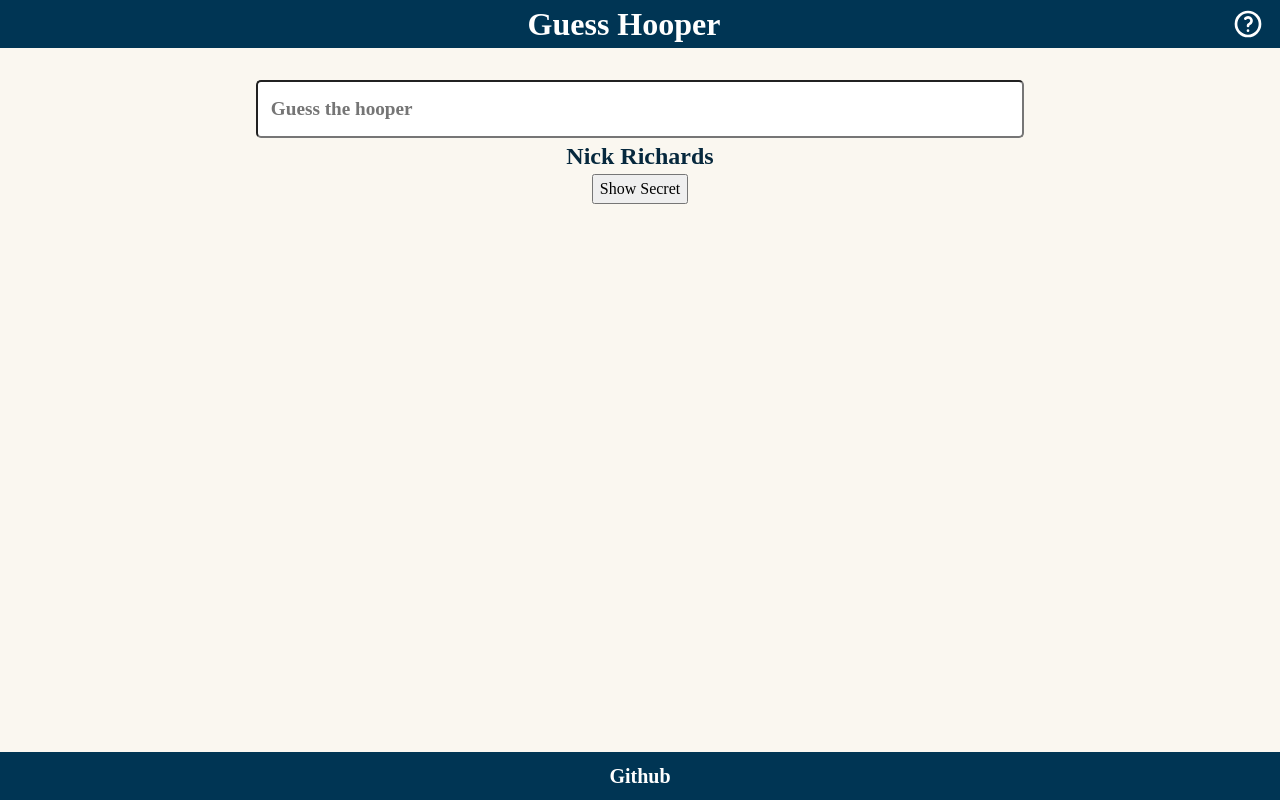
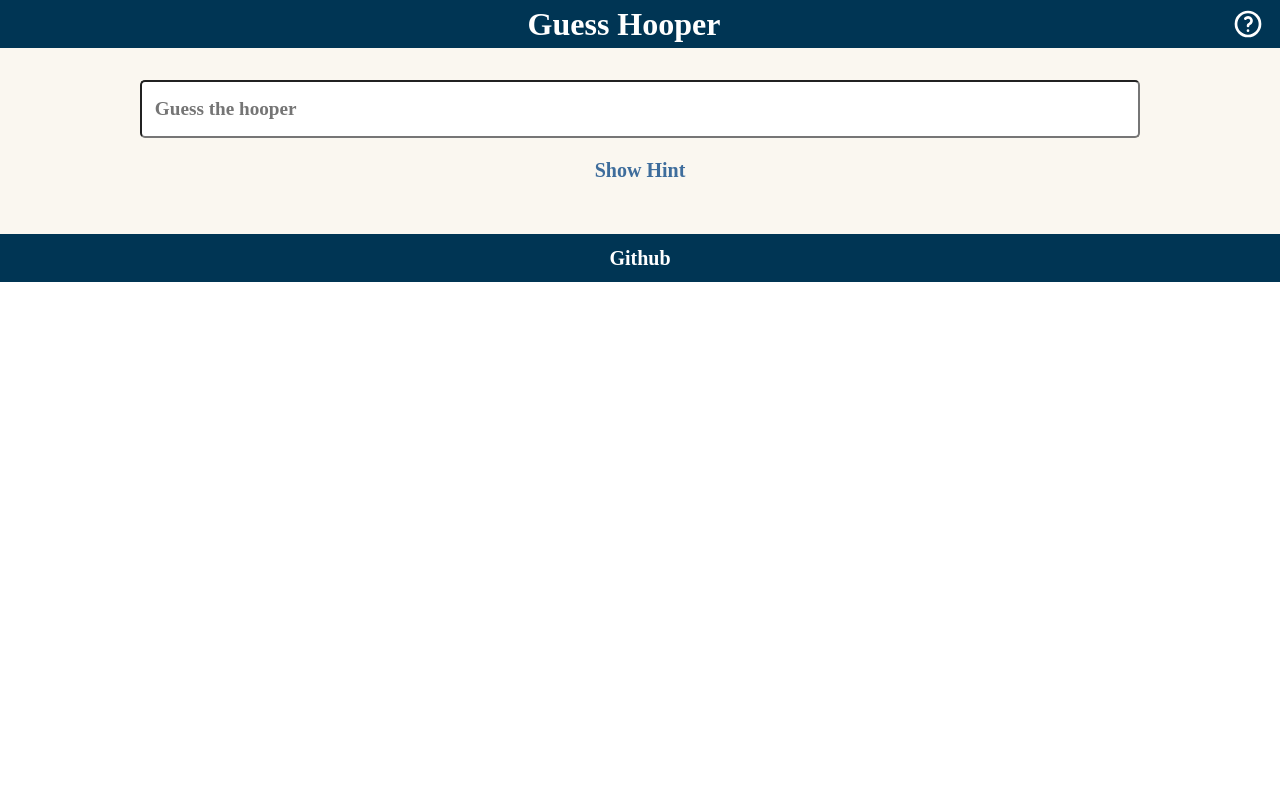
Before and after one commit to mmtakeuchi/guess-hooper, a React (Create React App) app: page / in a window 1280 px wide. Built offline with nearby package versions, Linux system fonts and the light colour scheme.

Commit message:
blackout player image when still playing

```diff
--- a/src/App.css
+++ b/src/App.css
@@ -1,5 +1,5 @@
 .App {
-  min-height: 100vh;
+  width: 100%;
   display: flex;
   flex-direction: column;
   background-color: #faf7f0;
@@ -14,6 +14,20 @@ main {
   align-items: center;
 }
 
+.result-btn {
+  cursor: pointer;
+  margin: 1rem 0;
+  border: none;
+  font-size: 1.25rem;
+  font-weight: 600;
+  background-color: rgba(0, 0, 0, 0);
+  color: #3e6d9c;
+}
+
+.result-btn:hover {
+  text-decoration: underline;
+}
+
 @media screen and (max-width: 500px) {
   main {
     padding: 1rem;
--- a/src/App.tsx
+++ b/src/App.tsx
@@ -14,6 +14,7 @@ const App = () => {
   const [secretHooper, setSecretHooper] = useState<IPlayerData | null>(null);
   const [correctGuess, setCorrectGuess] = useState(false);
   const [showSecret, setShowSecret] = useState(false);
+  const [isPlaying, setIsPlaying] = useState(true);
 
   const correctHooper = (player?: IPlayerData) => {
     if (player?.personId === secretHooper?.personId) {
@@ -36,6 +37,15 @@ const App = () => {
     getSecretHooper();
   }, []);
 
+  useEffect(() => {
+    const checkPlaying = () => {
+      let isActive = guesses.length < 8;
+      setIsPlaying(isActive);
+    };
+
+    checkPlaying();
+  }, [guesses]);
+
   return (
     <div className="App">
       <Navbar />
@@ -50,18 +60,20 @@ const App = () => {
           </div>
         )}
         <Autocomplete addGuess={addGuess} secretHooper={secretHooper} />
-        {secretHooper && (
-          <h2>{fullName(secretHooper?.firstName, secretHooper?.lastName)}</h2>
-        )}
+
         {!showSecret ? (
-          <button onClick={() => setShowSecret(!showSecret)}>
-            Show Secret
+          <button
+            className="result-btn"
+            onClick={() => setShowSecret(!showSecret)}
+          >
+            {isPlaying ? 'Show Hint' : 'Results'}
           </button>
         ) : (
           <Result
             correct={correctGuess}
             secretHooper={secretHooper}
             setIsOpen={setShowSecret}
+            isPlaying={isPlaying}
           />
         )}
         {guesses.length > 0 && (
--- a/src/components/Autocomplete/Autocomplete.scss
+++ b/src/components/Autocomplete/Autocomplete.scss
@@ -2,7 +2,7 @@
   display: block;
   position: relative;
   width: 100%;
-  max-width: 768px;
+  max-width: 1000px;
   margin: 0 auto;
 
   form {
--- a/src/components/Autocomplete/Autocomplete.tsx
+++ b/src/components/Autocomplete/Autocomplete.tsx
@@ -42,7 +42,7 @@ const Autocomplete = ({ addGuess, secretHooper }: IAutocompleteProps) => {
         />
       </form>
 
-      {searchedPlayers && !hidden && (
+      {searchedPlayers.length > 0 && !hidden && (
         <ul className="autocomplete-list">
           {searchedPlayers.map((player: IPlayerData) => (
             <li
--- a/src/components/HooperList/HooperList.scss
+++ b/src/components/HooperList/HooperList.scss
@@ -1,5 +1,5 @@
 .hooper-list {
-  max-width: 1000px;
+  width: 1000px;
   border-spacing: 0;
 
   &-headers {
--- a/src/components/Result/Result.scss
+++ b/src/components/Result/Result.scss
@@ -40,8 +40,12 @@
       flex-direction: column;
       align-items: center;
 
-      img {
+      &-image {
         width: 80%;
+
+        &_blackout {
+          filter: brightness(0);
+        }
       }
 
       &-info {
--- a/src/components/Result/Result.tsx
+++ b/src/components/Result/Result.tsx
@@ -3,7 +3,12 @@ import { IResultProps } from '../../types';
 import { fullName } from '../../utils';
 import './Result.scss';
 
-const Result = ({ correct, secretHooper, setIsOpen }: IResultProps) => {
+const Result = ({
+  correct,
+  secretHooper,
+  setIsOpen,
+  isPlaying,
+}: IResultProps) => {
   useEffect(() => {
     const closeOnEscapeKeyDown = (e: KeyboardEvent) => {
       if (e.code === 'Escape') {
@@ -43,20 +48,35 @@ const Result = ({ correct, secretHooper, setIsOpen }: IResultProps) => {
         </button>
         <div className="result-box-content">
           <img
+            className={`result-box-content-image_${
+              isPlaying ? 'blackout' : ''
+            }`}
             src={`https://cdn.nba.com/headshots/nba/latest/1040x760/${secretHooper?.personId}.png`}
             alt="hooper headshot"
           />
 
           <div className="result-box-content-info">
-            <h3>
-              {correct ? 'Congratulations!' : 'Sorry, the correct answer is'}
-            </h3>
-            <h2>{fullName(secretHooper?.firstName, secretHooper?.lastName)}</h2>
+            {!isPlaying ? (
+              <>
+                <h3>
+                  {correct
+                    ? 'Congratulations!'
+                    : 'Sorry, the correct answer is'}
+                </h3>
+                <h2>
+                  {fullName(secretHooper?.firstName, secretHooper?.lastName)}
+                </h2>
+              </>
+            ) : (
+              <h2>Guess the Hooper</h2>
+            )}
           </div>
 
-          <div className="result-box-content-timer">
-            <h3>Next hooper in 12:00:00</h3>
-          </div>
+          {!isPlaying && (
+            <div className="result-box-content-timer">
+              <h3>Next hooper in 12:00:00</h3>
+            </div>
+          )}
         </div>
       </div>
     </div>
--- a/src/types/index.ts
+++ b/src/types/index.ts
@@ -101,4 +101,5 @@ export interface IResultProps {
   secretHooper: IPlayerData | null;
   correct: boolean;
   setIsOpen: (isOpen: boolean) => void;
+  isPlaying: boolean;
 }
```
